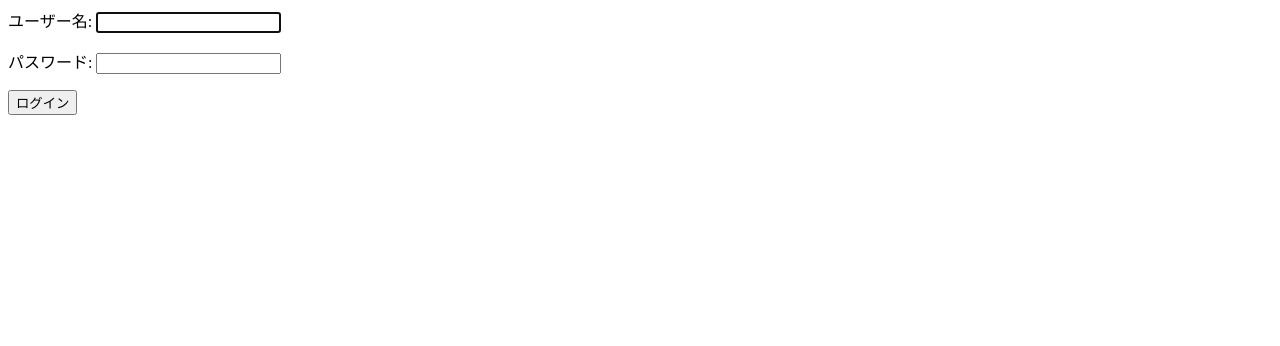
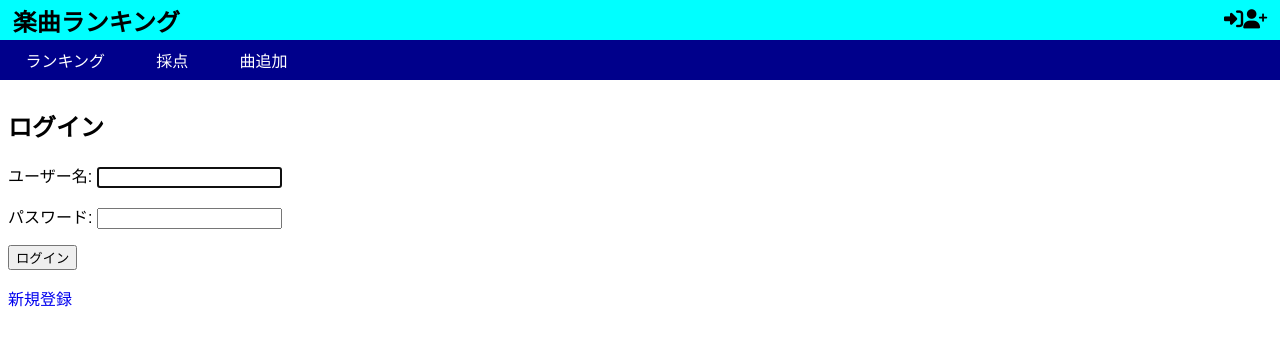
Before and after one commit to sugar191/music, a Django app: page /accounts/login/ in a window 1280 px wide. Shown: the top 346 px of the page. Run offline with Django 5.2, Linux system fonts and the light colour scheme; parts of the project's set-up code (start-up, migrations or seed data) failed here and were passed over.

Commit message:
細かい修正

```diff
--- a/music/settings.py
+++ b/music/settings.py
@@ -137,3 +137,6 @@ STATICFILES_DIRS = [
 DEFAULT_AUTO_FIELD = "django.db.models.BigAutoField"
 
 DATA_UPLOAD_MAX_NUMBER_FIELDS = 5000
+
+LOGIN_REDIRECT_URL = "/ranking"  # ログイン後のリダイレクト先URL
+LOGOUT_REDIRECT_URL = "/login"  # ログアウト後のリダイレクト先
--- a/songs/templates/registration/login.html
+++ b/songs/templates/registration/login.html
@@ -1,5 +1,10 @@
-<form method="post">
-    {% csrf_token %}
-    {{ form.as_p }}
-    <button type="submit">ログイン</button>
-</form>
+{% extends "base.html" %}
+{% block content %}
+    <h2>ログイン</h2>
+    <form method="post">
+        {% csrf_token %}
+        {{ form.as_p }}
+        <button type="submit">ログイン</button>
+    </form>
+    <p><a href="{% url 'signup' %}">新規登録</a></p>
+{% endblock %}
--- a/songs/templates/songs/bulk_add.html
+++ b/songs/templates/songs/bulk_add.html
@@ -1,4 +1,5 @@
 {% extends "base.html" %}
+{% block title %}曲追加{% endblock %}
 {% block content %}
     {% if error %}
         <p style="color: red;">{{ error }}</p>
--- a/songs/templates/songs/song_list.html
+++ b/songs/templates/songs/song_list.html
@@ -1,7 +1,7 @@
 {% extends 'base.html' %}
 {% load static %}
 {% load get_item %}
-{% block title %}楽曲一覧{% endblock %}
+{% block title %}採点{% endblock %}
 {% block content %}
     <!-- 検索フォーム（上部固定） -->
     <!-- 検索フォーム（GET） 上に独立させて完全に閉じる -->
--- a/songs/urls.py
+++ b/songs/urls.py
@@ -1,9 +1,11 @@
 from django.urls import path
+from django.contrib.auth import views as auth_views
 from .views import (
     artist_ranking_view,
     song_list_view,
     update_rating_view,
     bulk_add_view,
+    signup_view,
 )
 
 urlpatterns = [
@@ -11,4 +13,10 @@ urlpatterns = [
     path("songs/", song_list_view, name="song_list"),
     path("update-rating/", update_rating_view, name="update_rating"),
     path("songs/bulk_add/", bulk_add_view, name="bulk_add_songs"),
+    path(
+        "login/",
+        auth_views.LoginView.as_view(template_name="registration/login.html"),
+        name="login",
+    ),
+    path("signup/", signup_view, name="signup"),
 ]
--- a/static/css/styles.css
+++ b/static/css/styles.css
@@ -167,10 +167,6 @@ select option {
     box-sizing: border-box;
 }
 
-.top-bar select {
-    width: 100%;
-}
-
 .bottom-bar {
     position: fixed;
     bottom: 0;
@@ -193,6 +189,7 @@ select option {
 }
 
 .artist-grid {
+    padding-top: 4vh; /* 上下に余白確保（ヘッダー・フッターの分） */
     display: grid;
     grid-template-columns: repeat(4, 1fr);
     gap: 0.5rem;
--- a/templates/base.html
+++ b/templates/base.html
@@ -12,7 +12,7 @@
     <body>
         <!-- ヘッダー -->
         <header class="site-header">
-            <div class="header-title"><a href="/">楽曲ランキング</a></div>
+            <div class="header-title">楽曲ランキング</div>
             <div class="header-auth">
                 {% if user.is_authenticated %}
                     <form method="post" action="{% url 'logout' %}">
```
Also changed, not shown: songs/templates/registration/signup.html (added, +10 -0 lines), songs/templates/songs/artist_ranking.html (+5 -8 lines), songs/views.py (+13 -1 lines).
